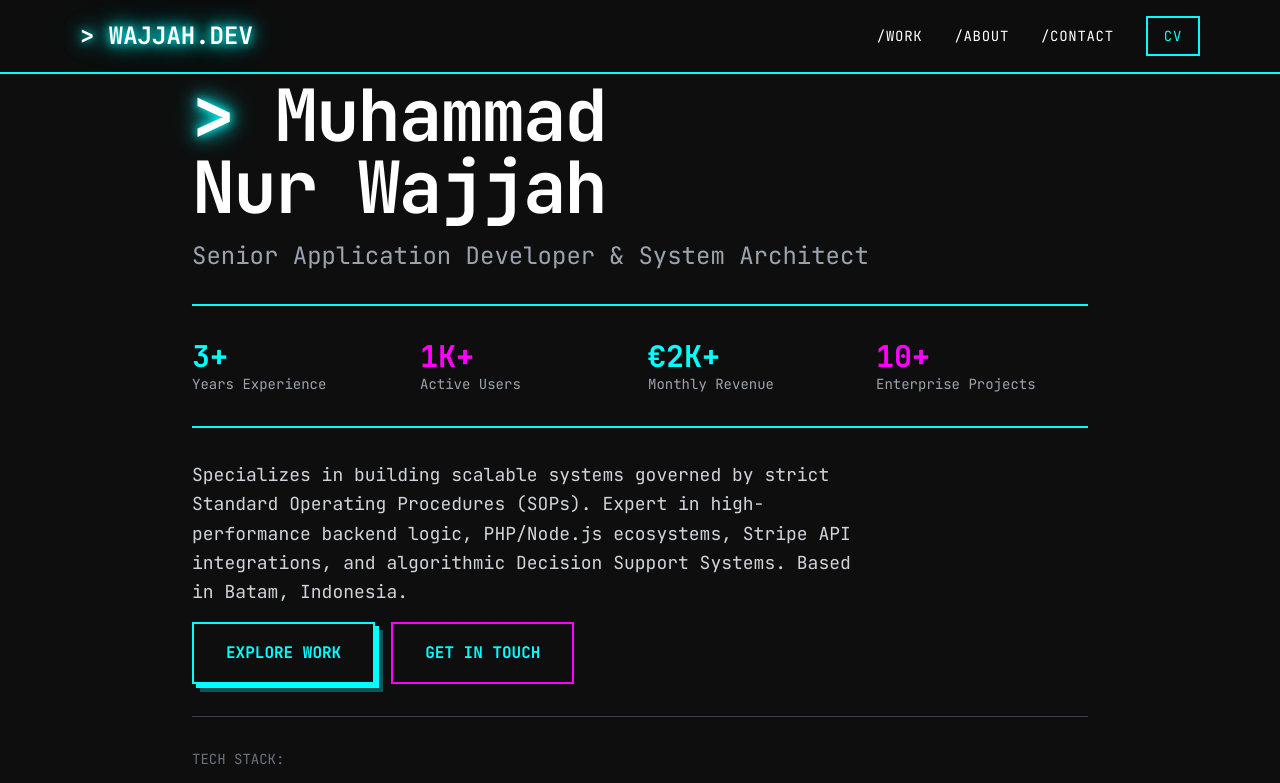
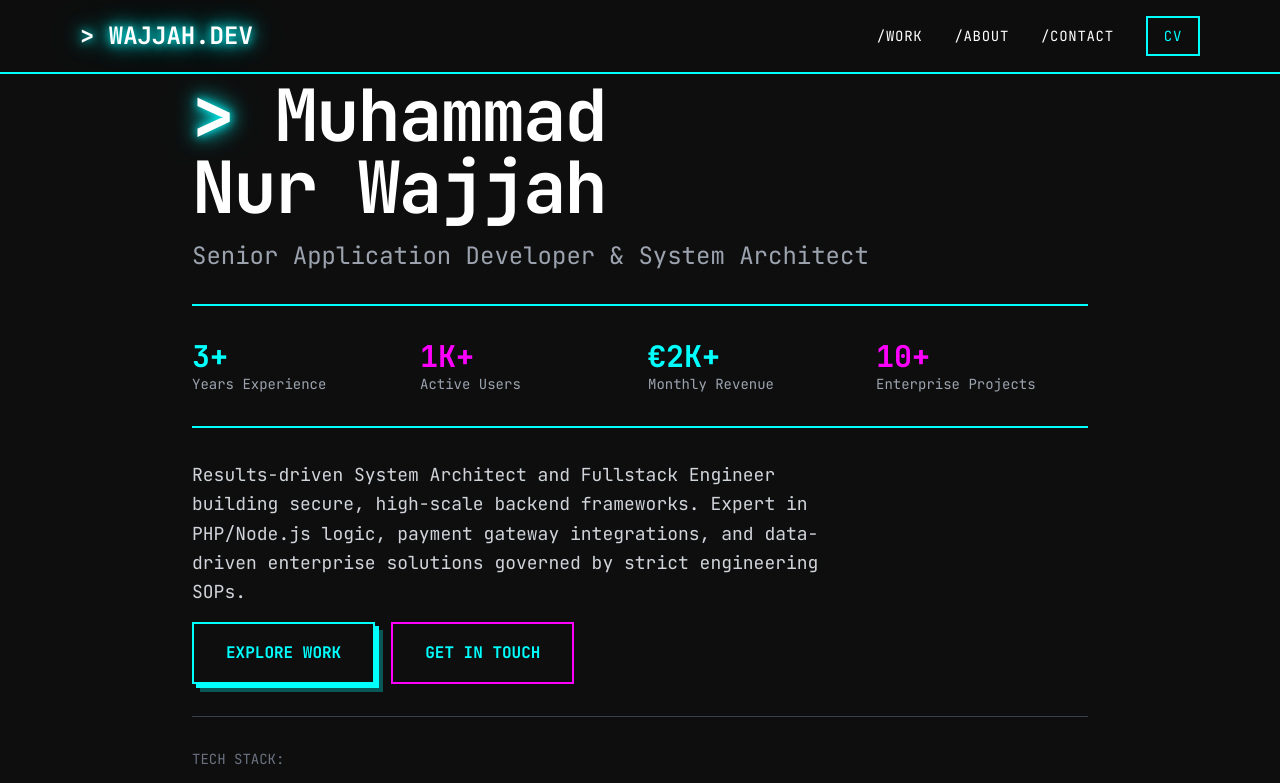
Before and after one commit to mnwajjah/hire-me-please-2, a Next.js app: page / in a window 1280 px wide. Shown: the top 783 px of the page. Built offline with nearby package versions, Linux system fonts and the light colour scheme.

Commit message:
Update Hero.jsx

```diff
--- a/components/Hero.jsx
+++ b/components/Hero.jsx
@@ -84,7 +84,7 @@ export default function Hero() {
           {/* Bio */}
           <motion.div className="space-y-4 max-w-2xl" variants={itemVariants}>
             <p className="text-lg text-gray-300 leading-relaxed">
-              Specializes in building scalable systems governed by strict Standard Operating Procedures (SOPs). Expert in high-performance backend logic, PHP/Node.js ecosystems, Stripe API integrations, and algorithmic Decision Support Systems. Based in Batam, Indonesia.
+              Results-driven System Architect and Fullstack Engineer building secure, high-scale backend frameworks. Expert in PHP/Node.js logic, payment gateway integrations, and data-driven enterprise solutions governed by strict engineering SOPs.
             </p>
             <motion.div
               className="flex gap-4 justify-center md:justify-start"
```
